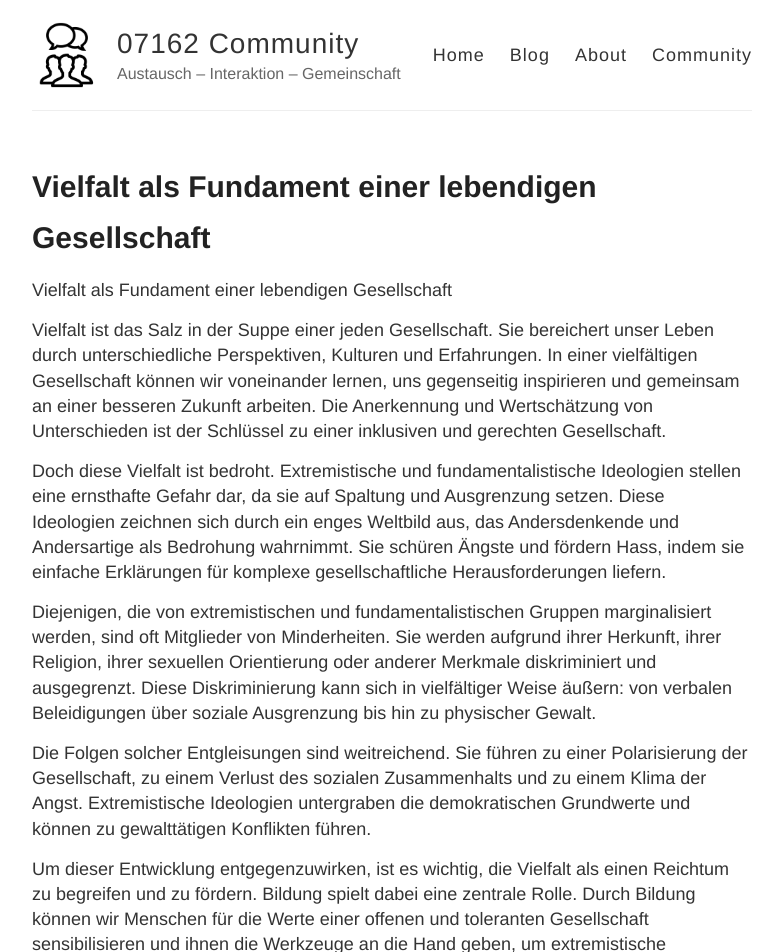
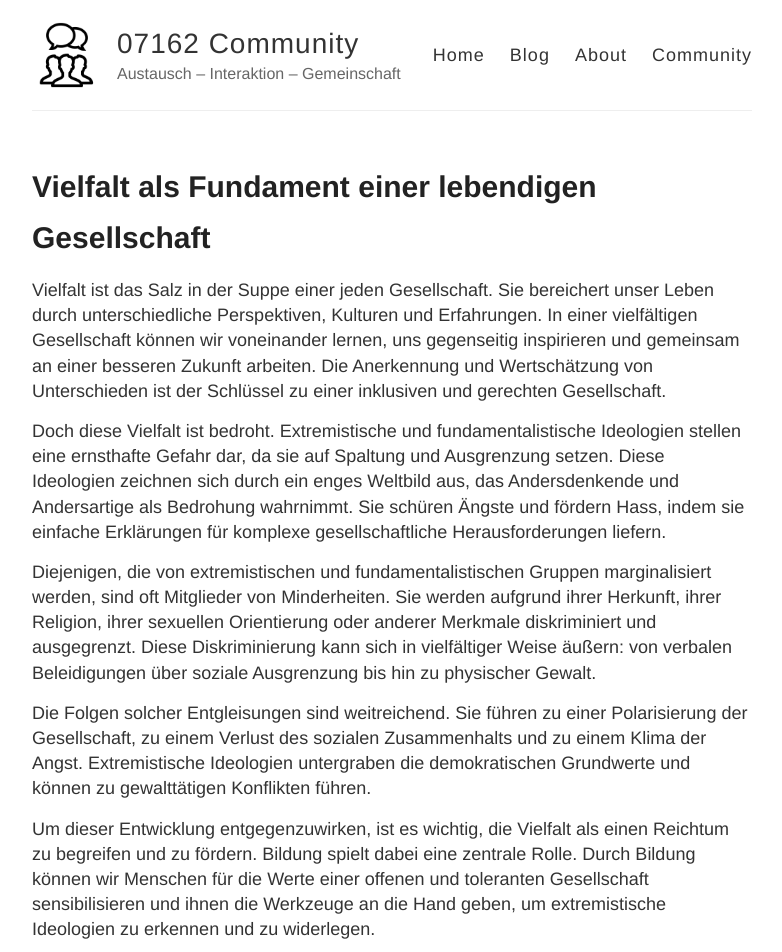
Before and after one commit to filstal/gingen, a Jekyll site: the page built from _posts/2024-09-13-vielfalt-als-fundament-einer-lebendigen-gesellschaft.md, in a window 1280 px wide. Shown: the top 952 px of the page, without its empty margins (248-1030 px from the left). Built offline with Jekyll 4.4.1, drawn with Linux system fonts in a browser that asks for light colours; our own code applies the rules of GitHub Pages for plain Markdown files.

Commit message:
Update 2024-09-13-vielfalt-als-fundament-einer-lebendigen-gesellschaft.md

```diff
--- a/_posts/2024-09-13-vielfalt-als-fundament-einer-lebendigen-gesellschaft.md
+++ b/_posts/2024-09-13-vielfalt-als-fundament-einer-lebendigen-gesellschaft.md
@@ -1,8 +1,6 @@
 ---
 title: Vielfalt als Fundament einer lebendigen Gesellschaft
 ---
-Vielfalt als Fundament einer lebendigen Gesellschaft
-
 Vielfalt ist das Salz in der Suppe einer jeden Gesellschaft. Sie bereichert unser Leben durch unterschiedliche Perspektiven, Kulturen und Erfahrungen. In einer vielfältigen Gesellschaft können wir voneinander lernen, uns gegenseitig inspirieren und gemeinsam an einer besseren Zukunft arbeiten. Die Anerkennung und Wertschätzung von Unterschieden ist der Schlüssel zu einer inklusiven und gerechten Gesellschaft.
 
 Doch diese Vielfalt ist bedroht. Extremistische und fundamentalistische Ideologien stellen eine ernsthafte Gefahr dar, da sie auf Spaltung und Ausgrenzung setzen. Diese Ideologien zeichnen sich durch ein enges Weltbild aus, das Andersdenkende und Andersartige als Bedrohung wahrnimmt. Sie schüren Ängste und fördern Hass, indem sie einfache Erklärungen für komplexe gesellschaftliche Herausforderungen liefern.
```
